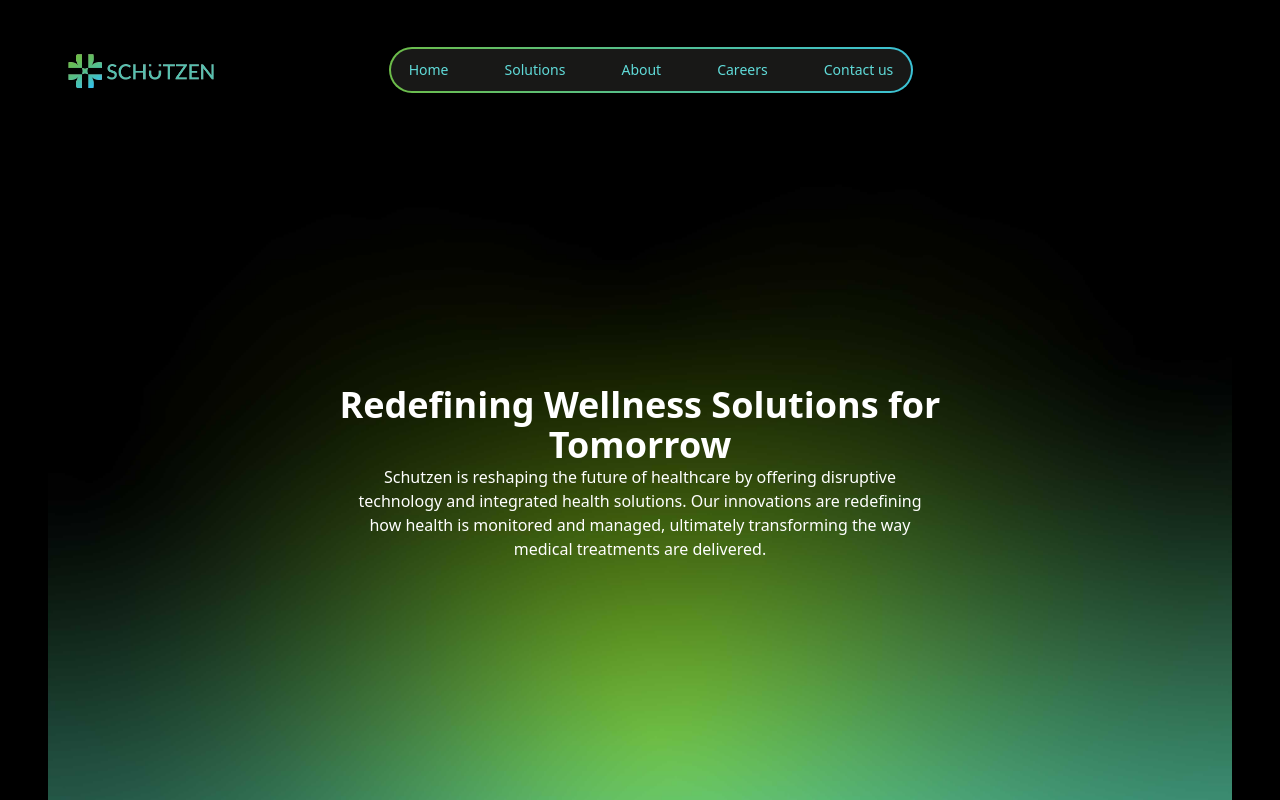
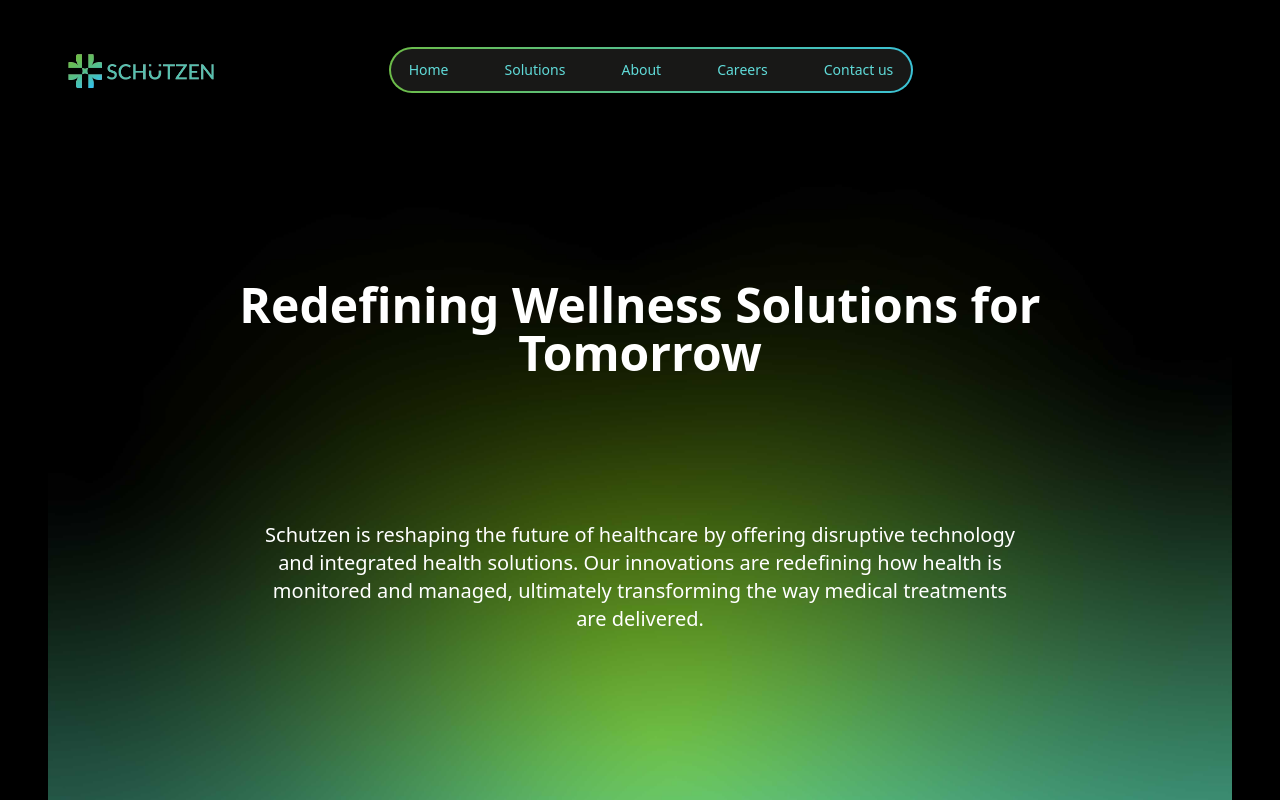
Before and after one commit to akhilr22/schutzen, a Next.js app: page / in a window 1280 px wide. Shown: the top 800 px of the page. Built offline with nearby package versions, Linux system fonts and the light colour scheme.

Commit message:
live changes

```diff
--- a/src/app/page.tsx
+++ b/src/app/page.tsx
@@ -27,16 +27,16 @@ export default function Home() {
         }}
       >
 
-        <div className="w-3/4 md:w-3/5 mx-auto justify-center xl:py-14">
+        <div className="w-3/4 md:w-4/5 mx-auto justify-center ">
           {/* <div className="min-h-72 rounded-3xl text-center border-green-500 flex items-center justify-center">
             banner image or video to run
           </div> */}
 
-          <div className="text-center mx-auto py-20 sm:py-32 md:py-36 lg:py-40">
-            <h1 className="font-bold text-xl sm:text-2xl md:text-3xl lg:text-4xl text-white">
+          <div className="text-center mx-auto py-20 sm:py-32 md:py-36 lg:py-28">
+            <h1 className="font-bold text-xl sm:text-2xl md:text-4xl lg:text-5xl text-white">
               {homePageData.banner.home_h1_text1}
             </h1>
-            <span className="block mx-auto max-w-xl ">
+            <span className="block mx-auto max-w-screen-md mt-36 text-xl">
               <p>{homePageData.banner.home_p_text1}</p>
             </span>
           </div>
```
